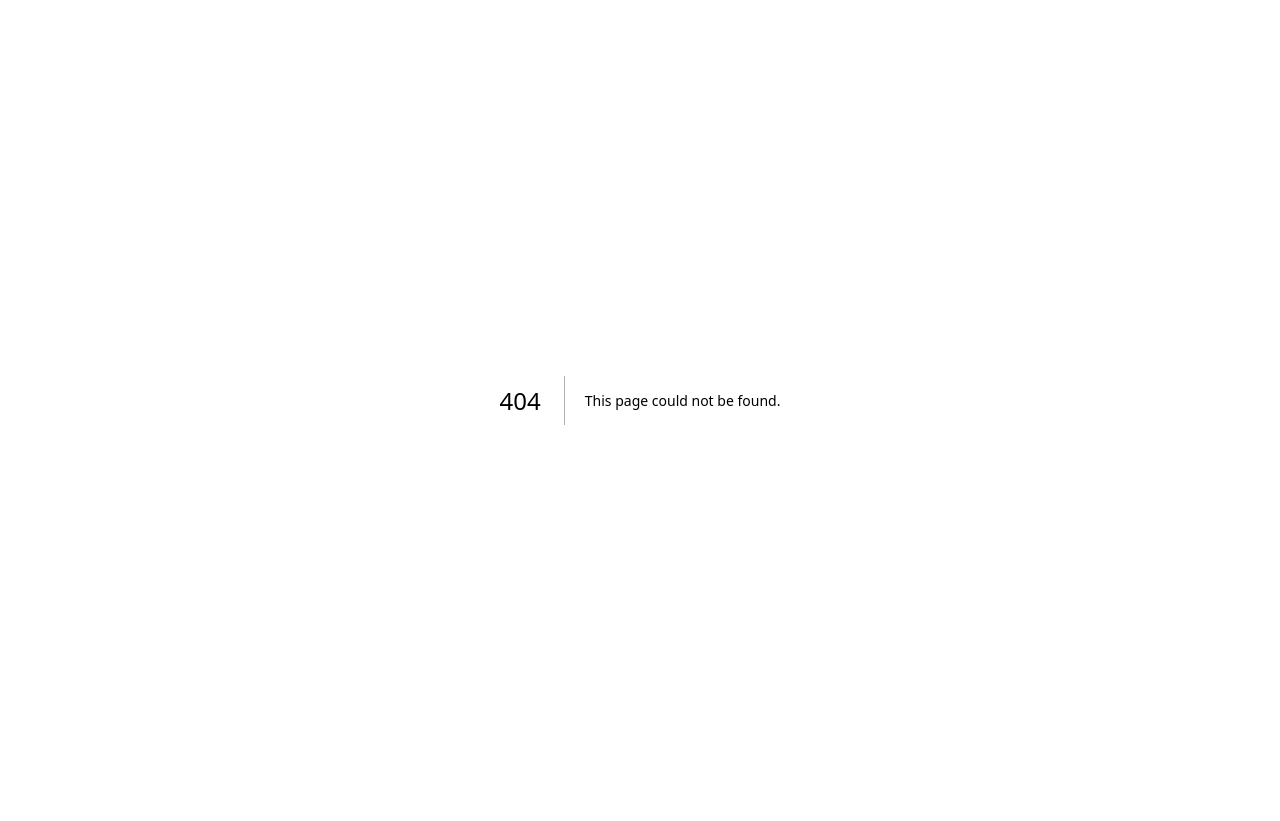
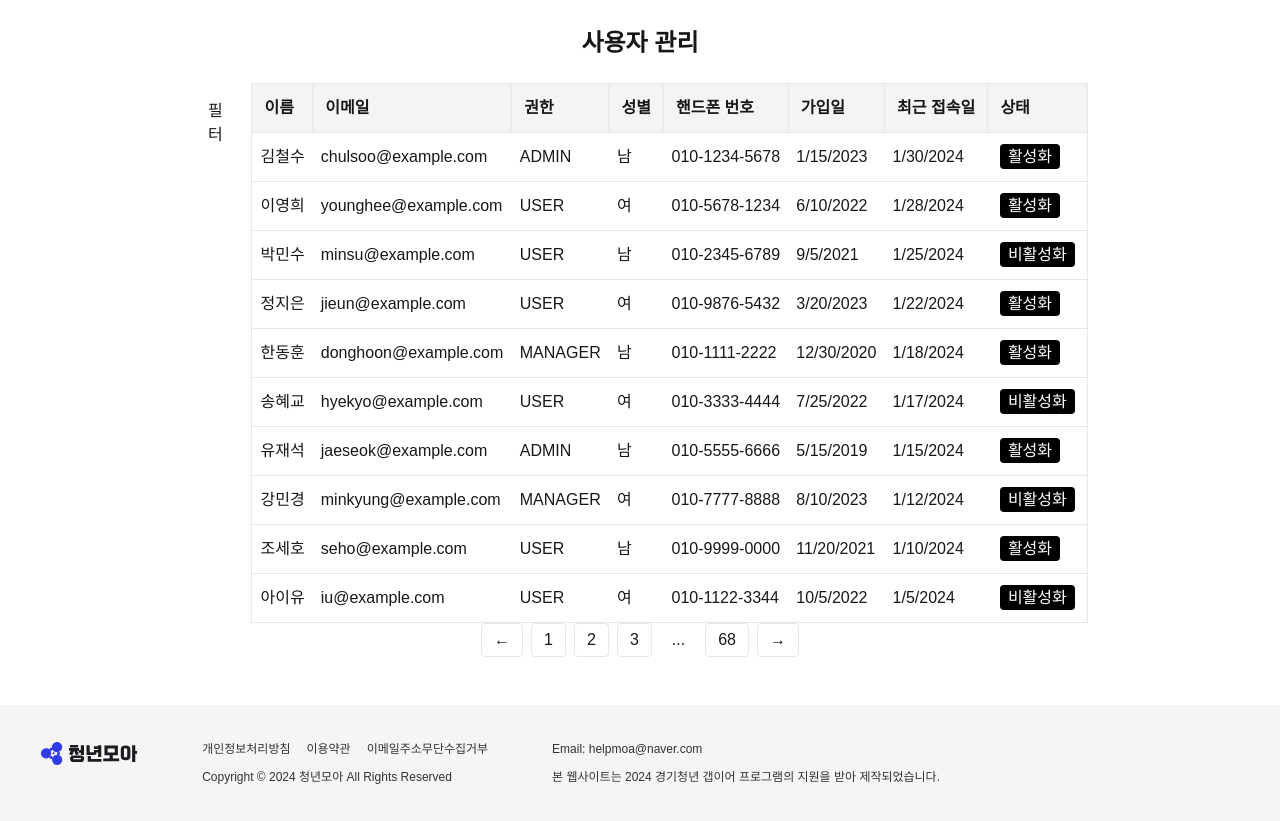
Before and after one commit to ez1n/youth-moa-admin, a Next.js app: page /users in a window 1280 px wide. Before the commit this address had no page. Before the commit the page ends 800 px from the top, so only its background shows below. Built offline with nearby package versions, Linux system fonts and the light colour scheme.

Commit message:
feat: 사용자 관리 목록 레이아웃 잡기

```diff
--- /dev/null
+++ b/src/_components/common/Pagination.tsx
@@ -0,0 +1,65 @@
+export const Pagination = ({
+  totalPages,
+  currentPage,
+  onPageChange,
+}: {
+  totalPages: number
+  currentPage: number
+  onPageChange: (page: number) => void
+}) => {
+  const getPageNumbers = () => {
+    if (totalPages <= 5)
+      return Array.from({ length: totalPages }, (_, i) => i + 1)
+
+    if (currentPage <= 3) return [1, 2, 3, '...', totalPages]
+    if (currentPage >= totalPages - 2)
+      return [1, '...', totalPages - 2, totalPages - 1, totalPages]
+    return [
+      1,
+      '...',
+      currentPage - 1,
+      currentPage,
+      currentPage + 1,
+      '...',
+      totalPages,
+    ]
+  }
+
+  return (
+    <div className="flex items-center space-x-2">
+      <button
+        onClick={() => onPageChange(currentPage - 1)}
+        disabled={currentPage === 1}
+        className="px-3 py-1 border rounded disabled:opacity-50"
+      >
+        ←
+      </button>
+
+      {getPageNumbers().map((page, index) =>
+        typeof page === 'number' ? (
+          <button
+            key={index}
+            onClick={() => onPageChange(page)}
+            className={`px-3 py-1 border rounded ${
+              page === currentPage ? 'bg-black text-white' : ''
+            }`}
+          >
+            {page}
+          </button>
+        ) : (
+          <span key={index} className="px-3 py-1">
+            {page}
+          </span>
+        )
+      )}
+
+      <button
+        onClick={() => onPageChange(currentPage + 1)}
+        disabled={currentPage === totalPages}
+        className="px-3 py-1 border rounded disabled:opacity-50"
+      >
+        →
+      </button>
+    </div>
+  )
+}
--- /dev/null
+++ b/src/_types/User.type.ts
@@ -0,0 +1,21 @@
+export enum Gender {
+  남 = '남',
+  여 = '여',
+}
+
+export enum UserStatus {
+  활성화 = '활성화',
+  비활성화 = '비활성화',
+}
+
+export interface User {
+  id: number
+  name: string
+  email: string
+  authority: string
+  gender: Gender
+  phone: string
+  joinDate: Date
+  lastLoginDate: Date
+  status: UserStatus
+}
--- /dev/null
+++ b/src/app/users/dummy.tsx
@@ -0,0 +1,114 @@
+import { Gender, User, UserStatus } from '@/_types/User.type'
+
+export const userDummyList: User[] = [
+  {
+    id: 1,
+    name: '김철수',
+    email: 'chulsoo@example.com',
+    authority: 'ADMIN',
+    gender: Gender.남,
+    phone: '010-1234-5678',
+    joinDate: new Date('2023-01-15'),
+    lastLoginDate: new Date('2024-01-30'),
+    status: UserStatus.활성화,
+  },
+  {
+    id: 2,
+    name: '이영희',
+    email: 'younghee@example.com',
+    authority: 'USER',
+    gender: Gender.여,
+    phone: '010-5678-1234',
+    joinDate: new Date('2022-06-10'),
+    lastLoginDate: new Date('2024-01-28'),
+    status: UserStatus.활성화,
+  },
+  {
+    id: 3,
+    name: '박민수',
+    email: 'minsu@example.com',
+    authority: 'USER',
+    gender: Gender.남,
+    phone: '010-2345-6789',
+    joinDate: new Date('2021-09-05'),
+    lastLoginDate: new Date('2024-01-25'),
+    status: UserStatus.비활성화,
+  },
+  {
+    id: 4,
+    name: '정지은',
+    email: 'jieun@example.com',
+    authority: 'USER',
+    gender: Gender.여,
+    phone: '010-9876-5432',
+    joinDate: new Date('2023-03-20'),
+    lastLoginDate: new Date('2024-01-22'),
+    status: UserStatus.활성화,
+  },
+  {
+    id: 5,
+    name: '한동훈',
+    email: 'donghoon@example.com',
+    authority: 'MANAGER',
+    gender: Gender.남,
+    phone: '010-1111-2222',
+    joinDate: new Date('2020-12-30'),
+    lastLoginDate: new Date('2024-01-18'),
+    status: UserStatus.활성화,
+  },
+  {
+    id: 6,
+    name: '송혜교',
+    email: 'hyekyo@example.com',
+    authority: 'USER',
+    gender: Gender.여,
+    phone: '010-3333-4444',
+    joinDate: new Date('2022-07-25'),
+    lastLoginDate: new Date('2024-01-17'),
+    status: UserStatus.비활성화,
+  },
+  {
+    id: 7,
+    name: '유재석',
+    email: 'jaeseok@example.com',
+    authority: 'ADMIN',
+    gender: Gender.남,
+    phone: '010-5555-6666',
+    joinDate: new Date('2019-05-15'),
+    lastLoginDate: new Date('2024-01-15'),
+    status: UserStatus.활성화,
+  },
+  {
+    id: 8,
+    name: '강민경',
+    email: 'minkyung@example.com',
+    authority: 'MANAGER',
+    gender: Gender.여,
+    phone: '010-7777-8888',
+    joinDate: new Date('2023-08-10'),
+    lastLoginDate: new Date('2024-01-12'),
+    status: UserStatus.비활성화,
+  },
+  {
+    id: 9,
+    name: '조세호',
+    email: 'seho@example.com',
+    authority: 'USER',
+    gender: Gender.남,
+    phone: '010-9999-0000',
+    joinDate: new Date('2021-11-20'),
+    lastLoginDate: new Date('2024-01-10'),
+    status: UserStatus.활성화,
+  },
+  {
+    id: 10,
+    name: '아이유',
+    email: 'iu@example.com',
+    authority: 'USER',
+    gender: Gender.여,
+    phone: '010-1122-3344',
+    joinDate: new Date('2022-10-05'),
+    lastLoginDate: new Date('2024-01-05'),
+    status: UserStatus.비활성화,
+  },
+]
--- /dev/null
+++ b/src/app/users/layout.tsx
@@ -0,0 +1,15 @@
+import { PropsWithChildren } from 'react'
+
+import { Footer } from '@/_components/common/Footer'
+
+export default function UsersLayout(props: PropsWithChildren) {
+  const { children } = props
+
+  return (
+    <div className="flex flex-col items-center justify-center h-[100vh]">
+      {children}
+
+      <Footer />
+    </div>
+  )
+}
--- /dev/null
+++ b/src/app/users/page.tsx
@@ -0,0 +1,71 @@
+'use client'
+
+import { ChangeEvent, useState } from 'react'
+import { useRouter } from 'next/navigation'
+
+import { Button } from '@/_components/common/Button'
+import { Input } from '@/_components/common/Input'
+import { Title } from '@/_components/common/Title'
+import { Pagination } from '@/_components/common/Pagination'
+import { userDummyList } from './dummy'
+import { User } from '@/_types/User.type'
+
+const UserList = ({ users }: { users: User[] }) => {
+  return (
+    <div className="w-full max-w-4xl">
+      <table className="w-full border-collapse border border-gray-300">
+        <thead>
+          <tr className="bg-gray-100 text-left">
+            <th className="border p-3">이름</th>
+            <th className="border p-3">이메일</th>
+            <th className="border p-3">권한</th>
+            <th className="border p-3">성별</th>
+            <th className="border p-3">핸드폰 번호</th>
+            <th className="border p-3">가입일</th>
+            <th className="border p-3">최근 접속일</th>
+            <th className="border p-3">상태</th>
+          </tr>
+        </thead>
+        <tbody>
+          {users.map((user, index) => (
+            <tr key={index} className="border">
+              <td className="p-2">{user.name}</td>
+              <td className="p-2">{user.email}</td>
+              <td className="p-2">{user.authority}</td>
+              <td className="p-2">{user.gender}</td>
+              <td className="p-2">{user.phone}</td>
+              <td className="p-2">{user.joinDate.toLocaleDateString()}</td>
+              <td className="p-2">{user.lastLoginDate.toLocaleDateString()}</td>
+              <td className="p-3">
+                <span className="px-2 py-1 bg-black text-white rounded">
+                  {user.status}
+                </span>
+              </td>
+            </tr>
+          ))}
+        </tbody>
+      </table>
+    </div>
+  )
+}
+
+export default function UsersPage() {
+  // TODO : fetch해서 바꾸도록 수정
+  const [currentPage, setCurrentPage] = useState(0)
+  const totalPages = 68
+
+  return (
+    <section className="flex-1 flex flex-col items-center justify-center w-full px-5 py-12">
+      <h2 className="text-2xl font-bold mb-6">사용자 관리</h2>
+      <div className="flex justify-between">
+        <div className="p-4 bg-blue-200">필터</div>
+        <UserList users={userDummyList} />
+      </div>
+      <Pagination
+        totalPages={totalPages}
+        currentPage={currentPage}
+        onPageChange={setCurrentPage}
+      />
+    </section>
+  )
+}
```
